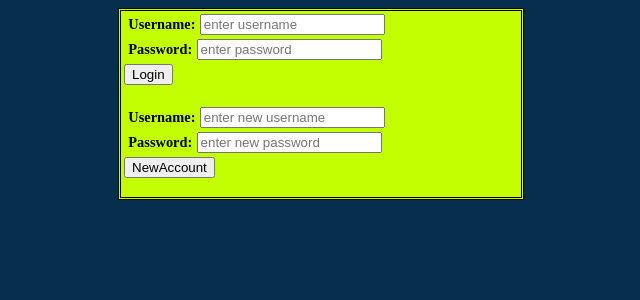
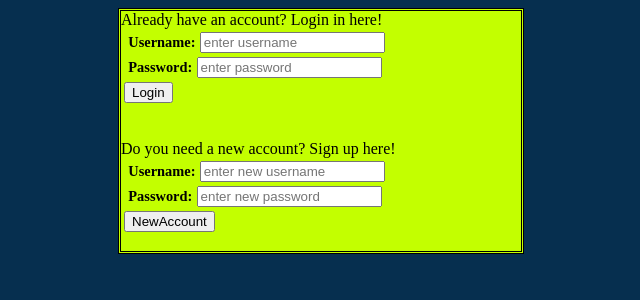
Before and after one commit to delarosacarlos04/MemeForum, a PHP site: page /login.php in a window 1280 px wide. Shown: the top 300 px of the page, without its empty margins (319-959 px from the left). Run offline with PHP 8.4, Linux system fonts and the light colour scheme.

Commit message:
Added more instructions

```diff
--- a/login.php
+++ b/login.php
@@ -65,6 +65,7 @@ if(isset($_POST['NewAccount'])){
     <div class="loginBlock">
     <form method="POST">
         <table>
+            Already have an account? Login in here!
             <tr>
                 <td><h3>Username:</h3><input type="TEXT" name="user" placeholder="enter username"></td>
             </tr>
@@ -79,6 +80,8 @@ if(isset($_POST['NewAccount'])){
 
     <form method="POST">
         <table>
+            </br>
+            Do you need a new account? Sign up here!
             <tr>
                 <td><h3>Username:</h3><input type="TEXT" name="user" placeholder="enter new username"></td>
             </tr>
```
